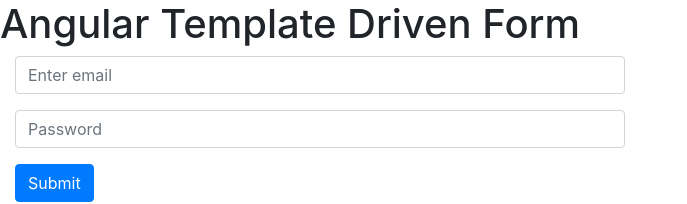
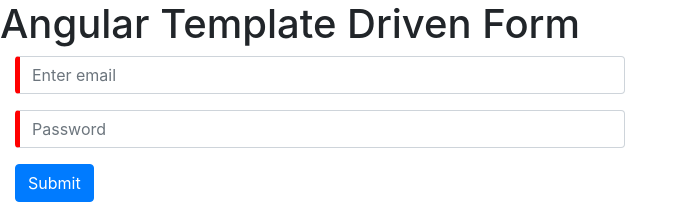
Before and after one commit to ahsansoftengineer/blogs, an Angular app: page / in a window 1280 px wide. Shown: the top 204 px of the page, without its empty margins (0-687 px from the left). Built offline with nearby package versions, Linux system fonts and the light colour scheme.

Commit message:
Part 39 Reactive Form Validation

```diff
--- a/src/app/app.component.css
+++ b/src/app/app.component.css
@@ -1 +1,7 @@
 @import "~bootstrap/dist/css/bootstrap.css";
+input.ng-invalid{
+  border-left:5px solid red;
+}
+input.ng-valid{
+  border-left:5px solid green;
+}
--- a/src/app/app.component.html
+++ b/src/app/app.component.html
@@ -1,12 +1,14 @@
 <h1>Angular Template Driven Form</h1>
 
 <div class="col-sm-6">
-  <form #userForm="ngForm" (ngSubmit)="onSubmit(userForm.value)">
+  <form [formGroup]="loginForm">
     <div class="form-group">
-      <input ngModel type="email" name="name" class="form-control" placeholder="Enter email">
+      <input type="email" class="form-control" formControlName="email" placeholder="Enter email">
+      <span style="color:red" *ngIf="email.invalid && email.touched">Email is required</span>
     </div>
     <div class="form-group">
-      <input ngModel type="password" name="password" class="form-control" placeholder="Password">
+      <input type="password" class="form-control" formControlName="password" placeholder="Password">
+      <span style="color:red" *ngIf="password.invalid && password.touched">password is required</span>
     </div>
     <button type="submit" class="btn btn-primary">Submit</button>
   </form>
--- a/src/app/app.component.ts
+++ b/src/app/app.component.ts
@@ -1,4 +1,5 @@
 import { Component,  } from '@angular/core';
+import { FormControl, FormGroup, Validators } from '@angular/forms';
 
 @Component({
   selector: 'app-root',
@@ -9,4 +10,10 @@
   onSubmit(data){
     console.log(data);
   }
+  loginForm = new FormGroup({
+    email: new FormControl('', Validators.required),
+    password: new FormControl('', Validators.required)
+  })
+  get email() {return this.loginForm.get('email')};
+  get password() {return this.loginForm.get('password')};
 }
--- a/src/app/app.module.ts
+++ b/src/app/app.module.ts
@@ -1,6 +1,6 @@
 import { BrowserModule } from '@angular/platform-browser';
 import { NgModule } from '@angular/core';
-import { FormsModule } from '@angular/forms'
+import { FormsModule, ReactiveFormsModule } from '@angular/forms'
 import { AppRoutingModule } from './app-routing.module';
 import { AppComponent } from './app.component';
 
@@ -11,7 +11,8 @@
   imports: [
     BrowserModule,
     AppRoutingModule,
-    FormsModule
+    FormsModule,
+    ReactiveFormsModule
   ],
   providers: [],
   bootstrap: [AppComponent]
```
